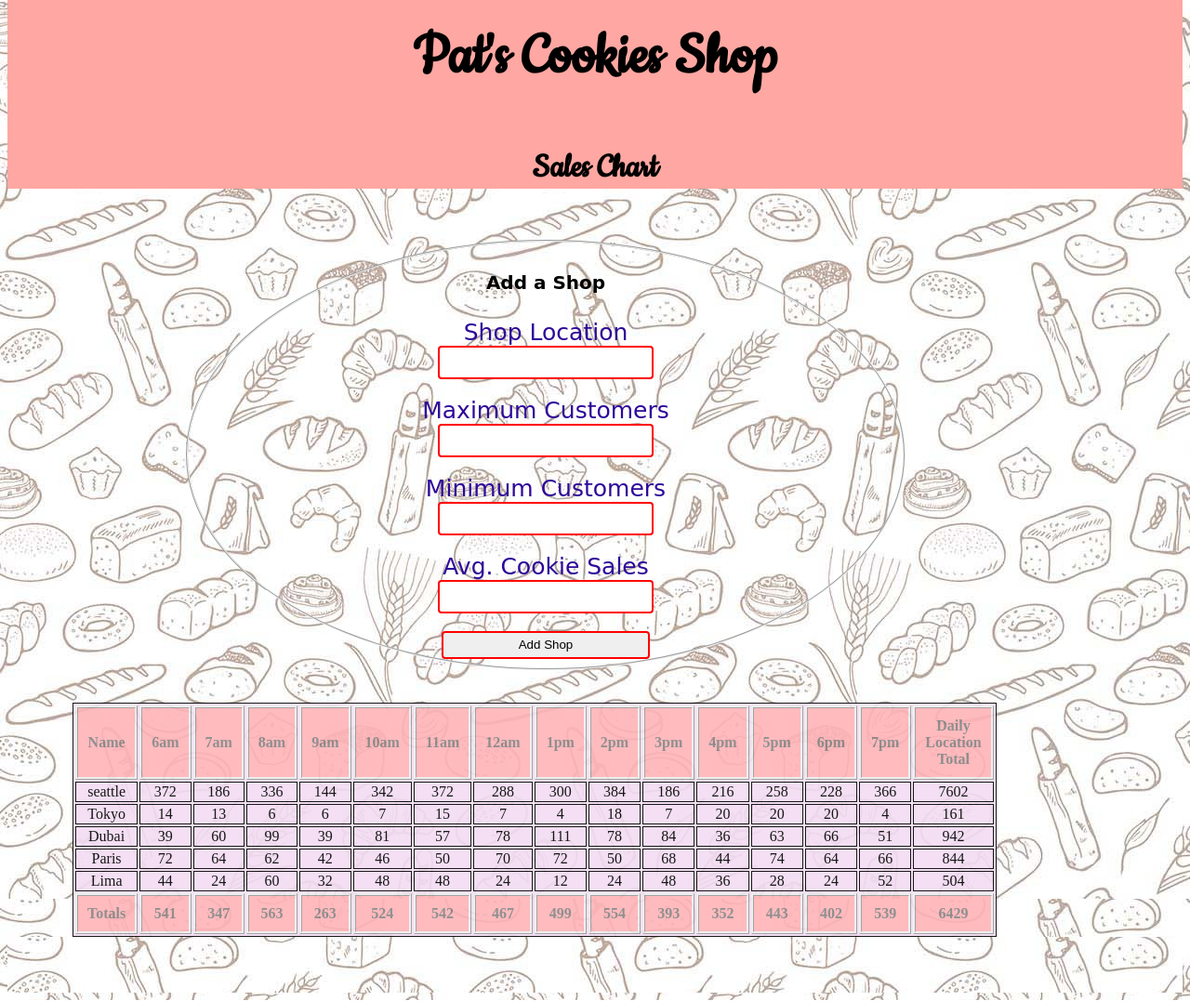
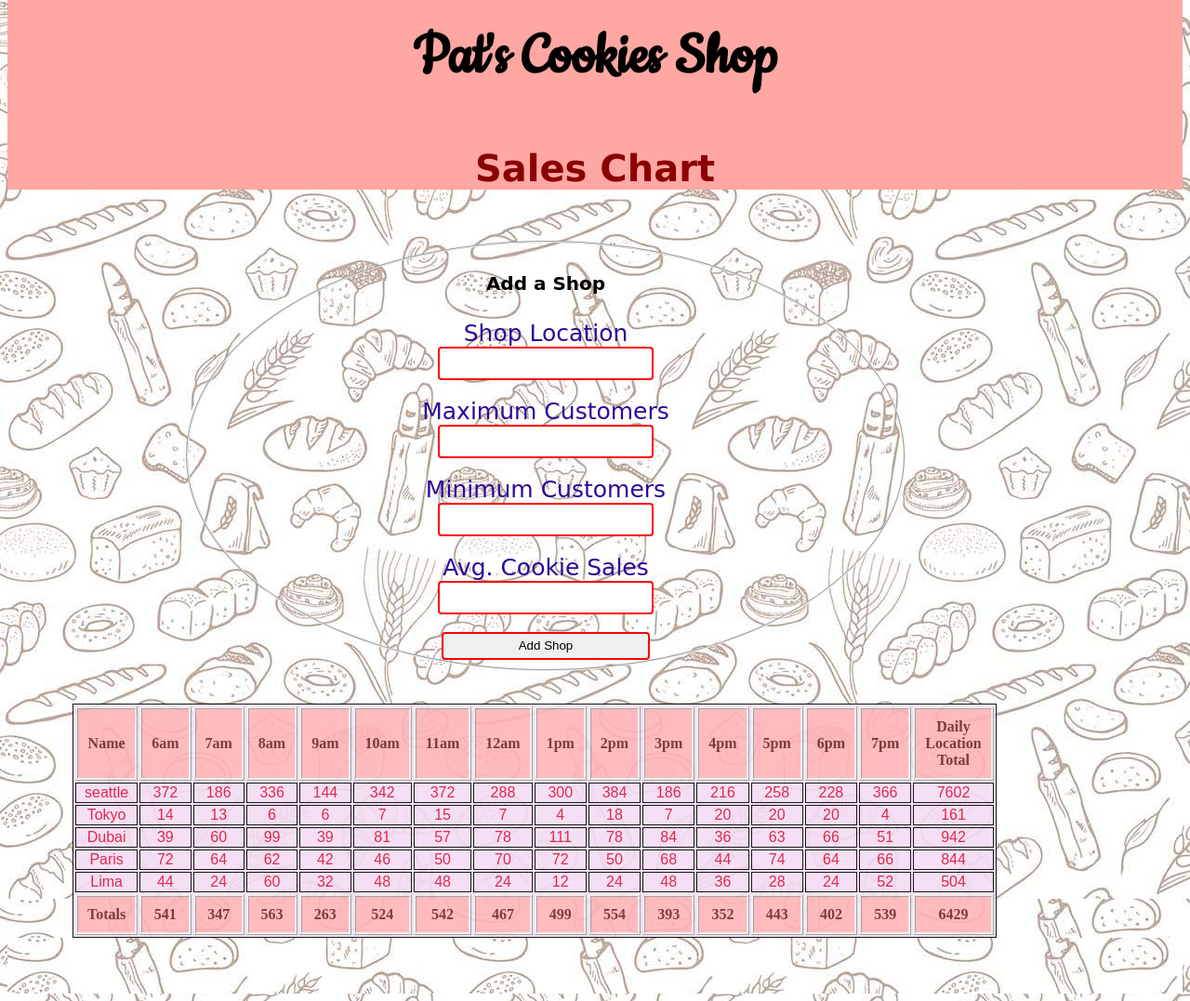
Before and after one commit to FatemaRamadan/cookie-stand, a plain HTML site: page sales.html in a window 1280 px wide. Shown: the part 183-1260 px from the top of the page at 93% size. Drawn offline with Linux system fonts and the light colour scheme; files whose address does not match are found by name.

Commit message:
editeded fonts and colors

```diff
--- a/css/style.css
+++ b/css/style.css
@@ -20,13 +20,14 @@ table {
     padding: 10px;
     text-align: center;
     background-color: rgb(255, 180, 184);
-    color:rgb(133, 132, 132);
+    color:rgb(109, 43, 43);
     border:ridge;
   }
 
   td{
-
+  font-family: sans-serif;
     border: solid black 1px;
+    color: crimson;
   }
   body header{
     background-color:rgb(255, 167, 162);
--- a/sales.html
+++ b/sales.html
@@ -16,7 +16,7 @@
     <h2 style="text-align: center;font-family:'Cookie', cursive;font-size: 70px;">
 Pat's Cookies Shop
  </h2>
- <h3 style="text-align: center;font-family:'Cookie';font-size: 40px;">Sales Chart</h3>
+ <h3 style="text-align: center;font-family:Verdana, Geneva, Tahoma, sans-serif;font-size: 40px;color: darkred;">Sales Chart</h3>
 
 </header>
 <section id="form">
```
